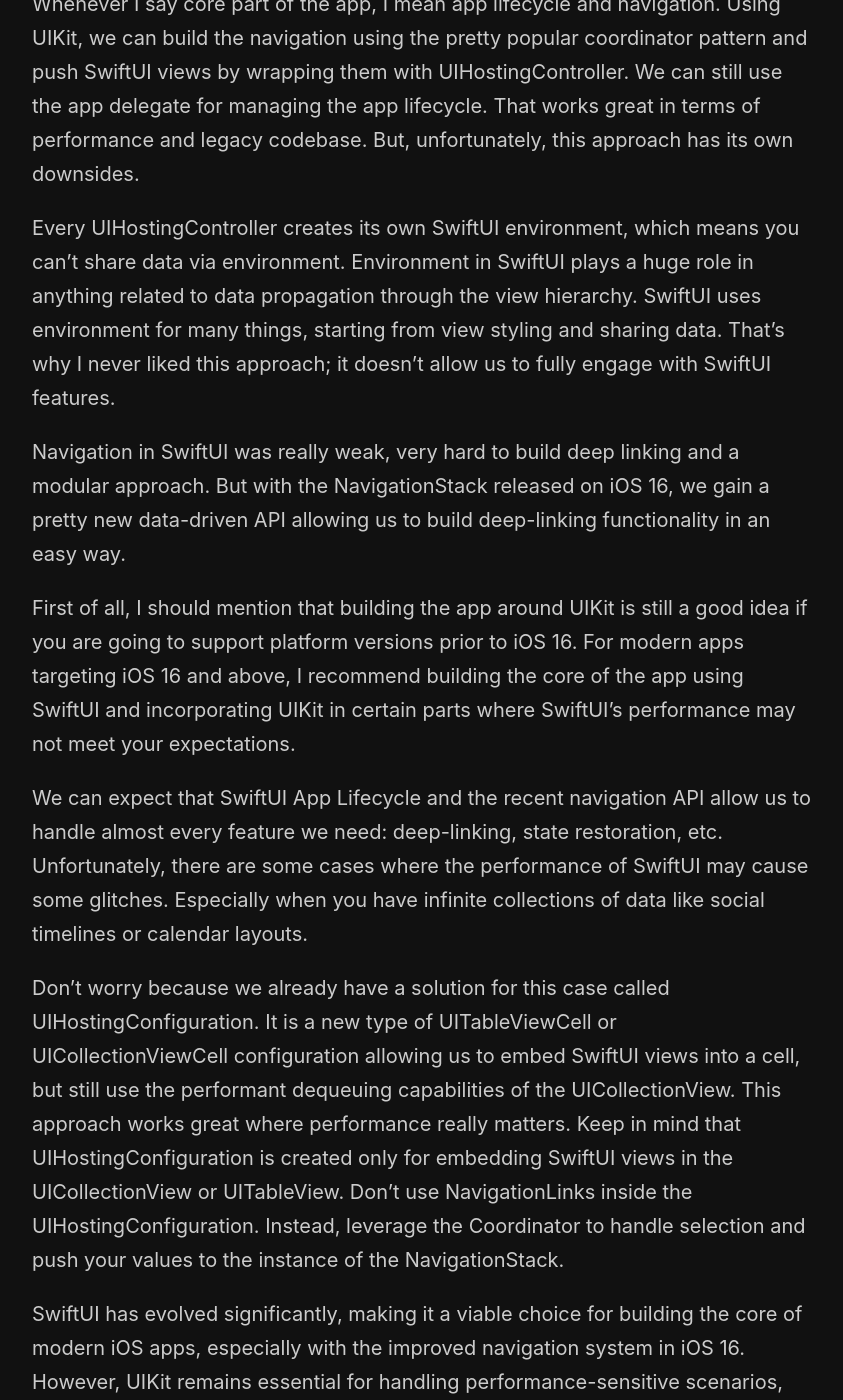
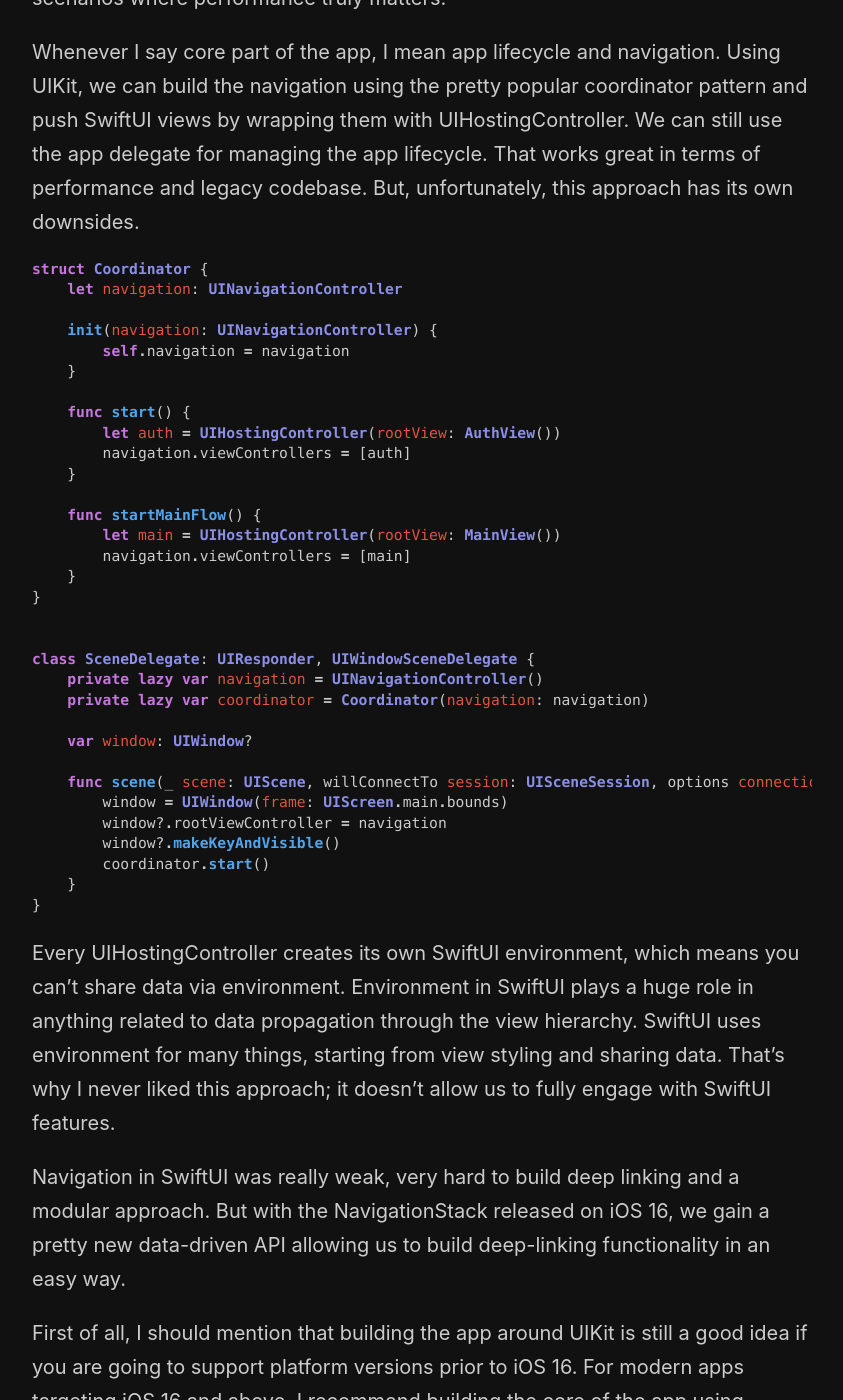
Before and after one commit to mecid/mecid.github.io, a Jekyll site: the page built from _posts/2025-03-04-swiftui-performance-how-to-use-uikit.md, in a window 1280 px wide and 1400 px high, scrolled down 431 px. Shown: the whole window, without its empty margins (218-1061 px from the left). Built offline with Jekyll 4.4.1, drawn with Linux system fonts in a browser that asks for light colours; our own code applies the rules of GitHub Pages for plain Markdown files; some of the changed text lies outside the part shown.

Commit message:
code examples added to swiftui performance post

````diff
--- a/_posts/2025-03-04-swiftui-performance-how-to-use-uikit.md
+++ b/_posts/2025-03-04-swiftui-performance-how-to-use-uikit.md
@@ -1,11 +1,46 @@
 ---
-title: SwiftUI Performance: How to use UIKit
+title: SwiftUI Performance - How to use UIKit
 layout: post
 ---
 
 Nowadays, Apple platform development has undergone significant changes. Previously, we believed that building the core of an app around UIKit and using SwiftUI for certain screens was a good idea. This week, we’ll delve into the foundation of app development using SwiftUI, while also exploring UIKit for scenarios where performance truly matters.
 
 Whenever I say core part of the app, I mean app lifecycle and navigation. Using UIKit, we can build the navigation using the pretty popular coordinator pattern and push SwiftUI views by wrapping them with UIHostingController. We can still use the app delegate for managing the app lifecycle. That works great in terms of performance and legacy codebase. But, unfortunately, this approach has its own downsides.
+
+```swift
+struct Coordinator {
+    let navigation: UINavigationController
+
+    init(navigation: UINavigationController) {
+        self.navigation = navigation
+    }
+
+    func start() {
+        let auth = UIHostingController(rootView: AuthView())
+        navigation.viewControllers = [auth]
+    }
+
+    func startMainFlow() {
+        let main = UIHostingController(rootView: MainView())
+        navigation.viewControllers = [main]
+    }
+}
+
+
+class SceneDelegate: UIResponder, UIWindowSceneDelegate {
+    private lazy var navigation = UINavigationController()
+    private lazy var coordinator = Coordinator(navigation: navigation)
+
+    var window: UIWindow?
+
+    func scene(_ scene: UIScene, willConnectTo session: UISceneSession, options connectionOptions: UIScene.ConnectionOptions) {
+        window = UIWindow(frame: UIScreen.main.bounds)
+        window?.rootViewController = navigation
+        window?.makeKeyAndVisible()
+        coordinator.start()
+    }
+}
+```
 
 Every UIHostingController creates its own SwiftUI environment, which means you can’t share data via environment. Environment in SwiftUI plays a huge role in anything related to data propagation through the view hierarchy. SwiftUI uses environment for many things, starting from view styling and sharing data. That’s why I never liked this approach; it doesn’t allow us to fully engage with SwiftUI features.
 
@@ -16,6 +51,50 @@
 We can expect that SwiftUI App Lifecycle and the recent navigation API allow us to handle almost every feature we need: deep-linking, state restoration, etc. Unfortunately, there are some cases where the performance of SwiftUI may cause some glitches. Especially when you have infinite collections of data like social timelines or calendar layouts.
 
 Don’t worry because we already have a solution for this case called UIHostingConfiguration. It is a new type of UITableViewCell or UICollectionViewCell configuration allowing us to embed SwiftUI views into a cell, but still use the performant dequeuing capabilities of the UICollectionView. This approach works great where performance really matters.
+
+```swift
+struct HugeListView: UIViewRepresentable {
+    let items: [Item]
+
+    func makeUIView(context: Context) -> UITableView {
+        let tableVIew = UITableView()
+        tableVIew.register(UITableViewCell.self, forCellReuseIdentifier: "cell")
+        tableVIew.dataSource = context.coordinator
+        return tableVIew
+    }
+
+    func updateUIView(_ uiView: UITableView, context: Context) {
+        uiView.reloadData()
+    }
+
+    func makeCoordinator() -> Coordinator {
+        Coordinator(items: items)
+    }
+
+    final class Coordinator: NSObject, UITableViewDataSource {
+        let items: [Item]
+
+        init(items: [Item]) {
+            self.items = items
+        }
+
+        func tableView(_ tableView: UITableView, numberOfRowsInSection section: Int) -> Int {
+            return items.count
+        }
+
+        func tableView(_ tableView: UITableView, cellForRowAt indexPath: IndexPath) -> UITableViewCell {
+            let item = items[indexPath.row]
+            let cell = tableView.dequeueReusableCell(withIdentifier: "cell", for: indexPath)
+            cell.contentConfiguration = UIHostingConfiguration {
+                ItemView(item: item)
+            }
+
+            return cell
+        }
+    }
+}
+```
+
 Keep in mind that UIHostingConfiguration is created only for embedding SwiftUI views in the UICollectionView or UITableView. Don’t use NavigationLinks inside the UIHostingConfiguration. Instead, leverage the Coordinator to handle selection and push your values to the instance of  the NavigationStack.
 
 SwiftUI has evolved significantly, making it a viable choice for building the core of modern iOS apps, especially with the improved navigation system in iOS 16. However, UIKit remains essential for handling performance-sensitive scenarios, particularly when working with large datasets or complex UI structures.
````
